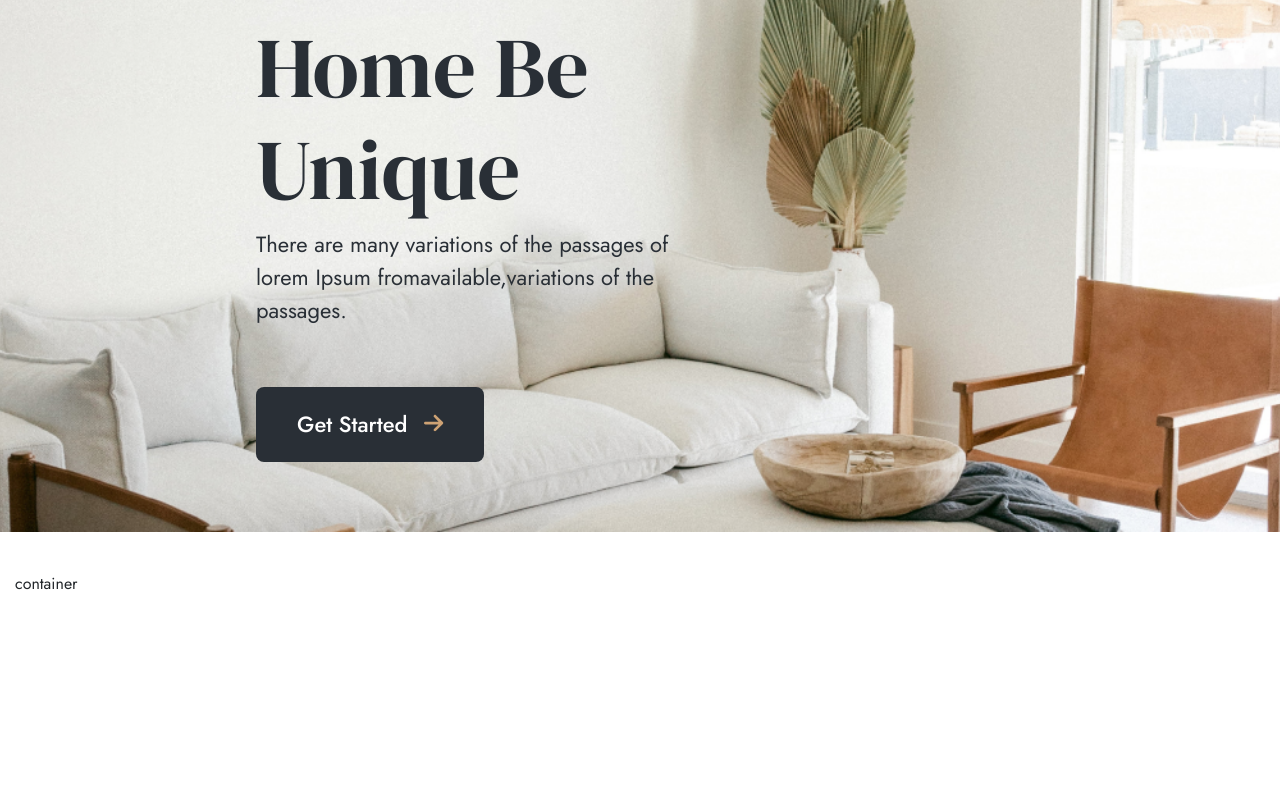
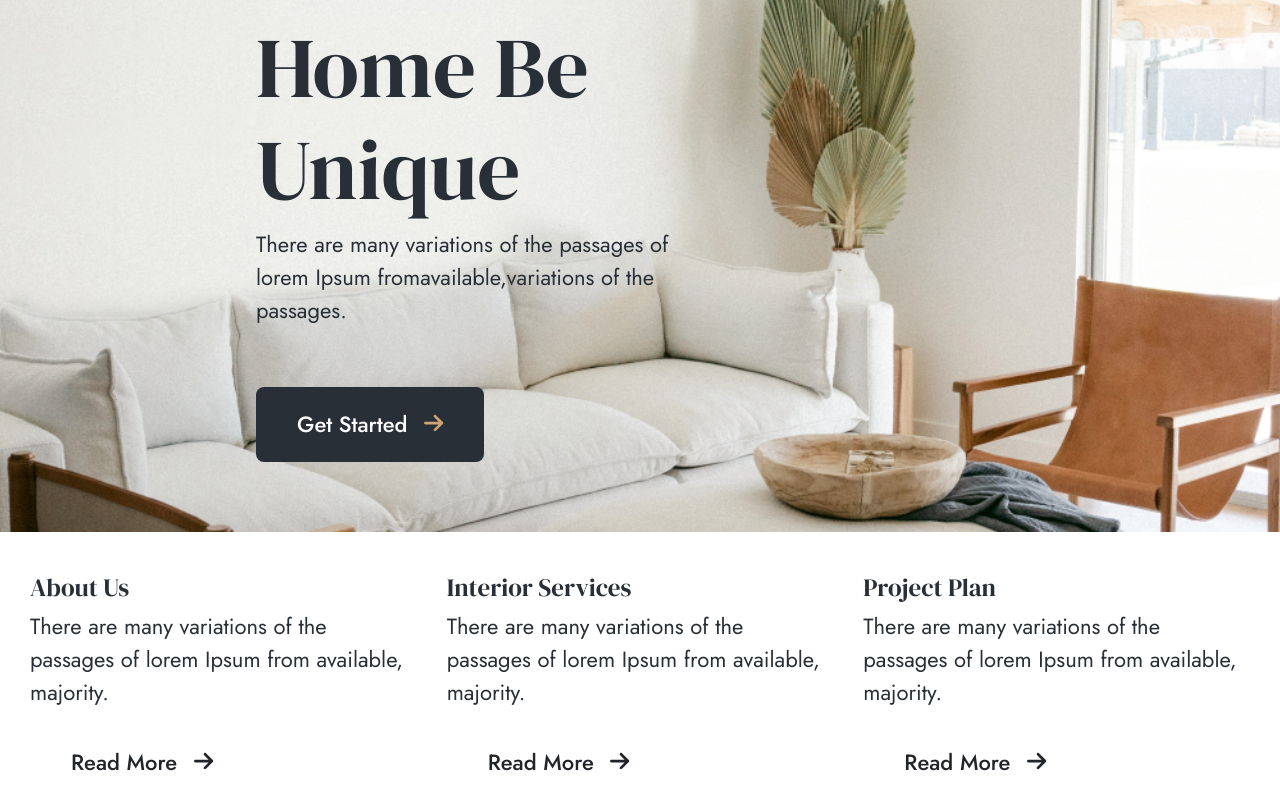
Before and after one commit to ecpieritz/interno-design, a Vue app: page / in a window 1280 px wide. Shown: the part 211-1011 px from the top of the page. Before the commit the page ends 807 px from the top, so only its background shows below. Built offline with nearby package versions, Linux system fonts and the light colour scheme.

Commit message:
Added Home/Work component

```diff
--- /dev/null
+++ b/src/components/home/work.vue
@@ -0,0 +1,34 @@
+<template>
+  <div class="id-home__work container" id="id-home__work">
+    <div class="row">
+      <div class="col-md-4 id-home__work__card">
+        <h3>About Us</h3>
+        <p>There are many variations of the passages of lorem Ipsum from available, majority.</p>
+        <router-link class="btn text-btn" to="/about">Read More <font-awesome-icon :icon="['fas', 'arrow-right']" /></router-link>
+      </div>
+      <div class="col-md-4 id-home__work__card">
+        <h3>Interior Services</h3>
+        <p>There are many variations of the passages of lorem Ipsum from available, majority.</p>
+        <router-link class="btn text-btn" to="/services">Read More <font-awesome-icon :icon="['fas', 'arrow-right']" /></router-link>
+      </div>
+      <div class="col-md-4 id-home__work__card">
+        <h3>Project Plan</h3>
+        <p>There are many variations of the passages of lorem Ipsum from available, majority.</p>
+        <router-link class="btn text-btn" to="/projects">Read More <font-awesome-icon :icon="['fas', 'arrow-right']" /></router-link>
+      </div>
+    </div>
+  </div>
+</template>
+
+<script>
+export default {
+  name: 'WorkComponent',
+  components: {
+  }
+}
+</script>
+
+<style lang="scss">
+@import '@/styles.scss';
+
+</style>
--- a/src/views/HomeView.vue
+++ b/src/views/HomeView.vue
@@ -3,17 +3,18 @@
     <Banner />
 
     <div class="container">
-      container
+      <Work />
     </div>
   </div>
 </template>
 
 <script>
 import Banner from '@/components/home/banner.vue'
+import Work from '@/components/home/work.vue'
 export default {
   name: 'HomeView',
   components: {
-    Banner
+    Banner, Work
   }
 }
 </script>
```
